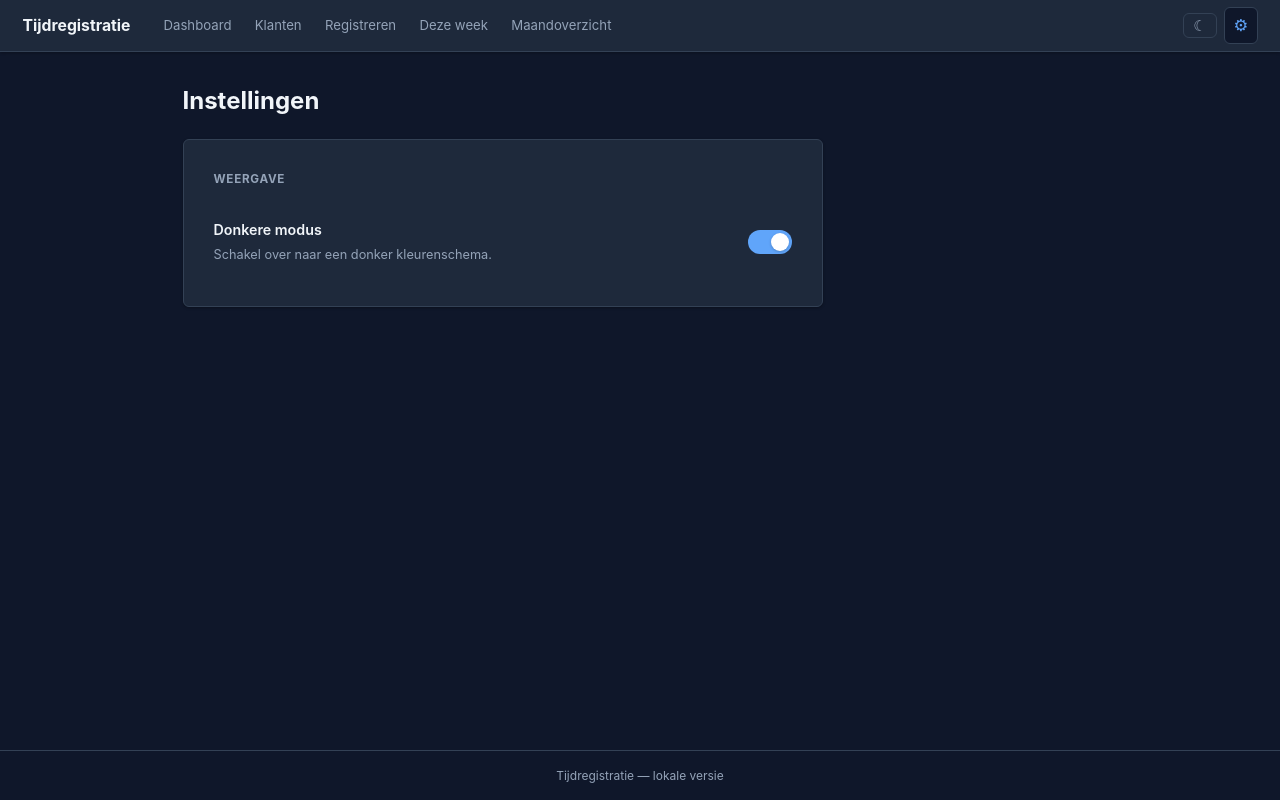
After one commit to Bertrand-LE/client-tracker, a Flask app: page /settings in a window 1280 px wide, after a click on "Donkere modus". The commit adds this page. Run offline with Flask 3, Linux system fonts and the light colour scheme.

Commit message:
Add dark mode, settings page, week view, and client filter on overview
- app.py: add /week route (current Mon-Sun), /settings route, client_id
  filter param on /overview and /overview/export
- database.py: add get_interventions_for_week(), add optional client_id
  param to get_interventions_for_month()
- templates/base.html: inline dark-mode anti-flash script, sun/moon
  toggle button in nav, settings gear link, reorder nav (Deze week
  before Maandoverzicht)
- templates/week.html: new page grouped by day with totals
- templates/settings.html: new settings page with toggle switch
- templates/overview.html: add client dropdown to filter form, pass
  client_id through to CSV export link
- static/style.css: dark mode CSS variables, dark-toggle button,
  toggle switch component, date-label, settings-row styles

Co-Authored-By: Claude Sonnet 4.6 <noreply@anthropic.com>

```diff
--- a/app.py
+++ b/app.py
@@ -1,7 +1,7 @@
 import csv
 import io
 import webbrowser
-from datetime import datetime
+from datetime import date, datetime, timedelta
 from threading import Timer
 
 from flask import Flask, redirect, render_template, request, Response, url_for
@@ -18,6 +18,13 @@ def _today():
 def _current_year_month():
     now = datetime.now()
     return now.year, now.month
+
+
+def _current_week_range():
+    today = date.today()
+    monday = today - timedelta(days=today.weekday())
+    sunday = monday + timedelta(days=6)
+    return monday, sunday
 
 
 # ── Dashboard ─────────────────────────────────────────────────────────────────
@@ -119,6 +126,36 @@ def delete_intervention(intervention_id):
     return redirect(url_for("dashboard"))
 
 
+# ── Week view ─────────────────────────────────────────────────────────────────
+
+_DAY_NAMES = ["Maandag", "Dinsdag", "Woensdag", "Donderdag", "Vrijdag", "Zaterdag", "Zondag"]
+
+@app.route("/week")
+def week():
+    monday, sunday = _current_week_range()
+    interventions = db.get_interventions_for_week(monday.isoformat(), sunday.isoformat())
+
+    grouped = {}
+    for i in interventions:
+        d = i["date"]
+        if d not in grouped:
+            day_obj = date.fromisoformat(d)
+            grouped[d] = {
+                "day_name": _DAY_NAMES[day_obj.weekday()],
+                "total": 0.0,
+                "items": [],
+            }
+        grouped[d]["total"] += i["duration_hours"]
+        grouped[d]["items"].append(i)
+
+    total_hours = sum(i["duration_hours"] for i in interventions)
+    return render_template("week.html",
+                           grouped=grouped,
+                           monday=monday,
+                           sunday=sunday,
+                           total_hours=total_hours)
+
+
 # ── Monthly overview ──────────────────────────────────────────────────────────
 
 @app.route("/overview")
@@ -130,7 +167,14 @@ def overview():
     except ValueError:
         pass
 
-    interventions = db.get_interventions_for_month(year, month)
+    client_id = request.args.get("client_id", "")
+    try:
+        client_id = int(client_id) if client_id else None
+    except ValueError:
+        client_id = None
+
+    interventions = db.get_interventions_for_month(year, month, client_id)
+    all_clients = db.get_all_clients()
 
     grouped = {}
     for i in interventions:
@@ -153,7 +197,9 @@ def overview():
                            year=year,
                            month=month,
                            months=months,
-                           total_hours=total_hours)
+                           total_hours=total_hours,
+                           all_clients=all_clients,
+                           selected_client_id=client_id)
 
 
 @app.route("/overview/export")
@@ -165,7 +211,13 @@ def export_csv():
     except ValueError:
         pass
 
-    interventions = db.get_interventions_for_month(year, month)
+    client_id = request.args.get("client_id", "")
+    try:
+        client_id = int(client_id) if client_id else None
+    except ValueError:
+        client_id = None
+
+    interventions = db.get_interventions_for_month(year, month, client_id)
 
     output = io.StringIO()
     writer = csv.writer(output, delimiter=";")
@@ -188,6 +240,13 @@ def export_csv():
     )
 
 
+# ── Settings ──────────────────────────────────────────────────────────────────
+
+@app.route("/settings")
+def settings():
+    return render_template("settings.html")
+
+
 # ── Startup ───────────────────────────────────────────────────────────────────
 
 if __name__ == "__main__":
--- a/static/style.css
+++ b/static/style.css
@@ -15,7 +15,30 @@
   --badge-text: #1a56db;
   --radius: 6px;
   --shadow: 0 1px 3px rgba(0,0,0,.08);
+  --toggle-track: #cbd5e1;
+  --toggle-thumb: #fff;
 }
+
+/* ── Dark mode ──────────────────────────────────────────────────────────── */
+html.dark {
+  --bg: #0f172a;
+  --surface: #1e293b;
+  --border: #334155;
+  --text: #f1f5f9;
+  --text-muted: #94a3b8;
+  --primary: #60a5fa;
+  --primary-hover: #3b82f6;
+  --danger: #f87171;
+  --danger-hover: #ef4444;
+  --badge-bg: #1e3a5f;
+  --badge-text: #93c5fd;
+  --shadow: 0 1px 3px rgba(0,0,0,.3);
+  --toggle-track: #3b82f6;
+  --toggle-thumb: #fff;
+}
+
+html.dark tbody tr:hover { background: #263045; }
+html.dark .btn-danger:hover { background: #450a0a; }
 
 html { font-size: 15px; }
 
@@ -27,6 +50,7 @@ body {
   min-height: 100vh;
   display: flex;
   flex-direction: column;
+  transition: background 0.2s, color 0.2s;
 }
 
 a { color: var(--primary); text-decoration: none; }
@@ -39,7 +63,7 @@ nav {
   padding: 0 1.5rem;
   display: flex;
   align-items: center;
-  gap: 2rem;
+  gap: 1.5rem;
   height: 52px;
   position: sticky;
   top: 0;
@@ -57,15 +81,16 @@ nav {
 nav ul {
   list-style: none;
   display: flex;
-  gap: 0.25rem;
+  gap: 0.15rem;
+  flex: 1;
 }
 
 nav ul li a {
   display: block;
-  padding: 0.35rem 0.75rem;
+  padding: 0.35rem 0.7rem;
   border-radius: var(--radius);
   color: var(--text-muted);
-  font-size: 0.9rem;
+  font-size: 0.88rem;
   transition: background 0.15s, color 0.15s;
 }
 
@@ -76,8 +101,48 @@ nav ul li a.active {
   text-decoration: none;
 }
 
-nav ul li a.active {
-  font-weight: 600;
+nav ul li a.active { font-weight: 600; }
+
+.nav-end {
+  display: flex;
+  align-items: center;
+  gap: 0.5rem;
+  margin-left: auto;
+}
+
+/* Dark mode toggle button in nav */
+.dark-toggle {
+  background: none;
+  border: 1px solid var(--border);
+  border-radius: var(--radius);
+  padding: 0.28rem 0.6rem;
+  cursor: pointer;
+  color: var(--text-muted);
+  font-size: 1rem;
+  line-height: 1;
+  transition: background 0.15s, color 0.15s;
+}
+.dark-toggle:hover { background: var(--bg); color: var(--text); }
+
+html:not(.dark) .icon-moon { display: none; }
+html.dark .icon-sun { display: none; }
+
+/* Settings gear link */
+.nav-settings {
+  display: flex;
+  align-items: center;
+  padding: 0.28rem 0.55rem;
+  border-radius: var(--radius);
+  color: var(--text-muted);
+  font-size: 1.1rem;
+  transition: background 0.15s, color 0.15s;
+  border: 1px solid transparent;
+}
+.nav-settings:hover, .nav-settings.active {
+  background: var(--bg);
+  color: var(--primary);
+  text-decoration: none;
+  border-color: var(--border);
 }
 
 /* ── Main layout ────────────────────────────────────────────────────────── */
@@ -297,7 +362,7 @@ td.notes-cell { color: var(--text-muted); font-size: 0.88rem; max-width: 260px;
   color: var(--text-muted);
 }
 
-/* ── Monthly overview ───────────────────────────────────────────────────── */
+/* ── Monthly / week overview sections ───────────────────────────────────── */
 .client-section { margin-bottom: 2rem; }
 
 .client-header {
@@ -318,6 +383,81 @@ td.notes-cell { color: var(--text-muted); font-size: 0.88rem; max-width: 260px;
   color: var(--primary);
 }
 
+.date-label {
+  font-size: 0.85rem;
+  font-weight: 400;
+  color: var(--text-muted);
+  margin-left: 0.4rem;
+}
+
+/* ── Settings page ──────────────────────────────────────────────────────── */
+.settings-section-title {
+  font-size: 0.78rem;
+  font-weight: 700;
+  text-transform: uppercase;
+  letter-spacing: 0.06em;
+  color: var(--text-muted);
+  margin-bottom: 1.25rem;
+}
+
+.setting-row {
+  display: flex;
+  align-items: center;
+  justify-content: space-between;
+  gap: 2rem;
+  padding: 0.75rem 0;
+  border-bottom: 1px solid var(--border);
+}
+.setting-row:last-child { border-bottom: none; }
+
+.setting-label {
+  display: block;
+  font-weight: 600;
+  font-size: 0.95rem;
+  margin-bottom: 0.2rem;
+}
+
+.setting-desc {
+  font-size: 0.85rem;
+  color: var(--text-muted);
+}
+
+/* Toggle switch */
+.toggle-switch {
+  position: relative;
+  display: inline-block;
+  width: 44px;
+  height: 24px;
+  flex-shrink: 0;
+  cursor: pointer;
+}
+
+.toggle-switch input { opacity: 0; width: 0; height: 0; }
+
+.toggle-slider {
+  position: absolute;
+  inset: 0;
+  background: var(--toggle-track);
+  border-radius: 99px;
+  transition: background 0.2s;
+}
+
+.toggle-slider::before {
+  content: "";
+  position: absolute;
+  width: 18px;
+  height: 18px;
+  left: 3px;
+  top: 3px;
+  background: var(--toggle-thumb);
+  border-radius: 50%;
+  transition: transform 0.2s;
+  box-shadow: 0 1px 3px rgba(0,0,0,.2);
+}
+
+.toggle-switch input:checked + .toggle-slider { background: var(--primary); }
+.toggle-switch input:checked + .toggle-slider::before { transform: translateX(20px); }
+
 /* ── Empty state ────────────────────────────────────────────────────────── */
 .empty {
   text-align: center;
@@ -327,9 +467,10 @@ td.notes-cell { color: var(--text-muted); font-size: 0.88rem; max-width: 260px;
 }
 
 /* ── Responsive tweaks ──────────────────────────────────────────────────── */
-@media (max-width: 640px) {
+@media (max-width: 700px) {
   .form-row { flex-direction: column; gap: 0; }
-  nav { gap: 1rem; }
-  nav ul li a { padding: 0.3rem 0.5rem; }
+  nav { gap: 0.75rem; }
+  nav ul li a { padding: 0.3rem 0.45rem; font-size: 0.82rem; }
   .page-header h1 { font-size: 1.3rem; }
+  .filter-row { flex-direction: column; align-items: stretch; }
 }
--- a/templates/base.html
+++ b/templates/base.html
@@ -4,6 +4,7 @@
   <meta charset="UTF-8">
   <meta name="viewport" content="width=device-width, initial-scale=1.0">
   <title>{% block title %}Tijdregistratie{% endblock %}</title>
+  <script>if (localStorage.getItem('darkMode') === '1') document.documentElement.classList.add('dark');</script>
   <link rel="stylesheet" href="{{ url_for('static', filename='style.css') }}">
 </head>
 <body>
@@ -13,8 +14,15 @@
       <li><a href="{{ url_for('dashboard') }}" {% if request.endpoint == 'dashboard' %}class="active"{% endif %}>Dashboard</a></li>
       <li><a href="{{ url_for('clients') }}" {% if request.endpoint in ('clients','new_client','edit_client') %}class="active"{% endif %}>Klanten</a></li>
       <li><a href="{{ url_for('log_intervention') }}" {% if request.endpoint in ('log_intervention','edit_intervention') %}class="active"{% endif %}>Registreren</a></li>
+      <li><a href="{{ url_for('week') }}" {% if request.endpoint == 'week' %}class="active"{% endif %}>Deze week</a></li>
       <li><a href="{{ url_for('overview') }}" {% if request.endpoint == 'overview' %}class="active"{% endif %}>Maandoverzicht</a></li>
     </ul>
+    <div class="nav-end">
+      <button class="dark-toggle" id="dark-toggle" onclick="toggleDark()" title="Schakel donkere modus">
+        <span class="icon-sun">&#9728;</span><span class="icon-moon">&#9790;</span>
+      </button>
+      <a href="{{ url_for('settings') }}" class="nav-settings {% if request.endpoint == 'settings' %}active{% endif %}" title="Instellingen">&#9881;</a>
+    </div>
   </nav>
 
   <main>
@@ -24,5 +32,12 @@
   <footer>
     <p>Tijdregistratie &mdash; lokale versie</p>
   </footer>
+
+  <script>
+    function toggleDark() {
+      const on = document.documentElement.classList.toggle('dark');
+      localStorage.setItem('darkMode', on ? '1' : '0');
+    }
+  </script>
 </body>
 </html>
--- /dev/null
+++ b/templates/settings.html
@@ -0,0 +1,34 @@
+{% extends "base.html" %}
+{% block title %}Instellingen — Tijdregistratie{% endblock %}
+
+{% block content %}
+<div class="page-header">
+  <h1>Instellingen</h1>
+</div>
+
+<div class="form-card">
+  <h2 class="settings-section-title">Weergave</h2>
+
+  <div class="setting-row">
+    <div class="setting-info">
+      <label class="setting-label" for="darkmode-toggle">Donkere modus</label>
+      <p class="setting-desc">Schakel over naar een donker kleurenschema.</p>
+    </div>
+    <label class="toggle-switch">
+      <input type="checkbox" id="darkmode-toggle" onchange="toggleDark()">
+      <span class="toggle-slider"></span>
+    </label>
+  </div>
+</div>
+
+<script>
+  const checkbox = document.getElementById('darkmode-toggle');
+  checkbox.checked = document.documentElement.classList.contains('dark');
+
+  function toggleDark() {
+    const on = document.documentElement.classList.toggle('dark');
+    localStorage.setItem('darkMode', on ? '1' : '0');
+    checkbox.checked = on;
+  }
+</script>
+{% endblock %}
```
Also changed, not shown: database.py (+27 -4 lines), templates/overview.html (+12 -3 lines), templates/week.html (added, +59 -0 lines).
